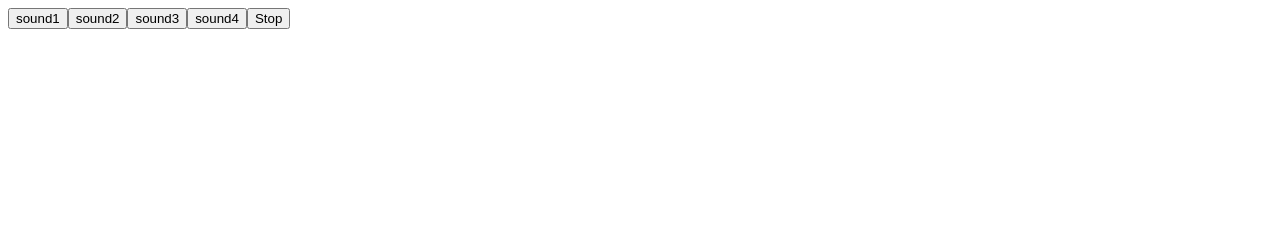
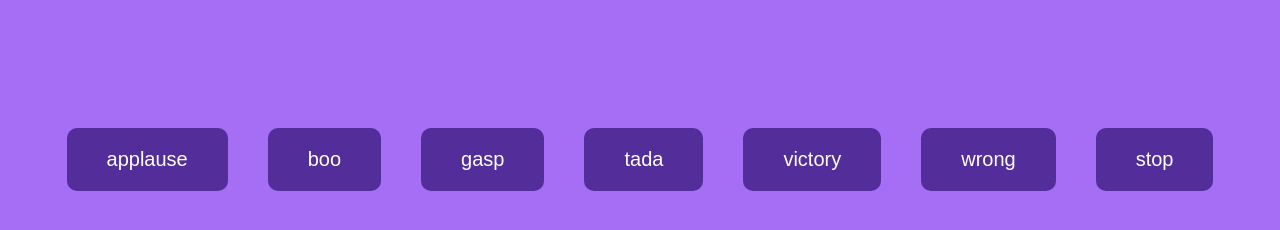
Before and after one commit to acciojob/Soundbar-Tanny2709, a website: page main.html in a window 1280 px wide. Drawn offline with Linux system fonts and the light colour scheme.

Commit message:
created a submission

```diff
--- a/main.html
+++ b/main.html
@@ -1,16 +1,11 @@
 <!DOCTYPE html>
-
 <html>
-
 <head>
 	<link rel="stylesheet" href="styles.css">
 </head>
 
 <body>
-	<!-- the entire body must be written by student -->
-    <script type="text/javascript" src="./script.js">
-</script>
-
+	<script src="script.js"></script>
 </body>
 
 </html>
--- a/script.js
+++ b/script.js
@@ -1,19 +1,16 @@
 // your JS code here
 
-// List of sound files (without extension)
-const sounds = ["sound1", "sound2", "sound3", "sound4"];
-// Add your actual sound file names (e.g., dog, piano, drum)
+// Sound names as shown in your screenshot
+const sounds = ["applause", "boo", "gasp", "tada", "victory", "wrong"];
 
-
-// Create container div with id="buttons"
+// Create container for buttons
 const container = document.createElement("div");
 container.id = "buttons";
 document.body.appendChild(container);
 
-// Create audio elements dynamically
 let currentAudio = null;
 
-// Function to stop all sounds
+// Function to stop sound
 function stopAudio() {
     if (currentAudio) {
         currentAudio.pause();
@@ -22,7 +19,7 @@ function stopAudio() {
     }
 }
 
-// Create buttons for each sound
+// Create a button for each sound
 sounds.forEach(sound => {
     const btn = document.createElement("button");
     btn.className = "btn";
@@ -41,7 +38,7 @@ sounds.forEach(sound => {
 // Create STOP button
 const stopBtn = document.createElement("button");
 stopBtn.className = "stop";
-stopBtn.innerText = "Stop";
+stopBtn.innerText = "stop";
 
 stopBtn.addEventListener("click", stopAudio);
 
--- a/styles.css
+++ b/styles.css
@@ -1 +1,32 @@
-/*  your css code here. If applicable */
+body {
+  background: #a56ef4;
+  height: 100vh;
+  display: flex;
+  justify-content: center;
+  align-items: flex-start;
+  padding-top: 120px;
+  font-family: Arial, sans-serif;
+}
+
+#buttons {
+  display: flex;
+  gap: 40px;
+}
+
+.btn,
+.stop {
+  background: #532d99;
+  color: white;
+  padding: 20px 40px;
+  font-size: 20px;
+  border-radius: 10px;
+  border: none;
+  cursor: pointer;
+  text-transform: lowercase;
+  transition: transform 0.2s;
+}
+
+.btn:hover,
+.stop:hover {
+  transform: scale(1.1);
+}
```
